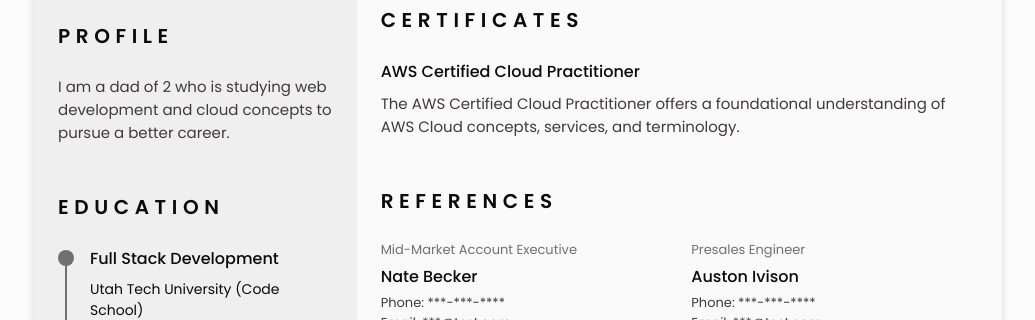
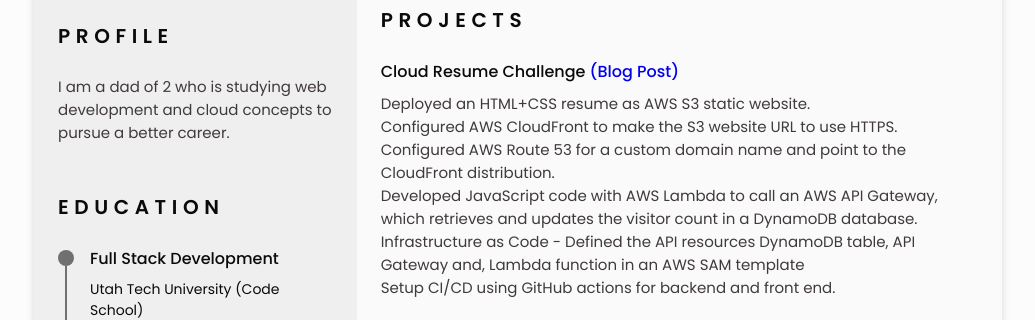
Before and after one commit to derekdursteler1/cloudresumechallengefrontend, a plain HTML site: page index.html in a window 1280 px wide. Shown: the part 616-936 px from the top of the page, without its empty margins (122-1157 px from the left). Drawn offline with nearby package versions, Linux system fonts and the light colour scheme; no server answers.

Commit message:
Added project and blog post

```diff
--- a/index.html
+++ b/index.html
@@ -248,6 +248,28 @@
 
                 <!-- Certificates -->
                 <section class="certificate section" id="certificates">
+                    <h2 class="section-title">Projects</h2>
+
+                    <div class="certificate__container bd-grid">
+                        <div class="certificate__content">
+                            <h3 class="certificate__title">Cloud Resume Challenge<a href="https://dev.to/derekdursteler1/my-journey-doing-the-cloud-resume-challenge-54kh" target="_blank"> (Blog Post)</a></h3>
+                            <p class="certificate__description">
+                                <ul>
+                                    <li>Deployed an HTML+CSS resume as AWS S3 static website.</li>
+                                    <li>Configured AWS CloudFront to make the S3 website URL to use HTTPS.</li>
+                                    <li>Configured AWS Route 53 for a custom domain name and point to the CloudFront distribution.</li>
+                                    <li>Developed JavaScript code with AWS Lambda to call an AWS API Gateway, which retrieves and updates the visitor count in a DynamoDB database.</li>
+                                    <li>Infrastructure as Code - Defined the API resources DynamoDB table, API Gateway and, Lambda function in an AWS SAM template</li>
+                                    <li>Setup CI/CD using GitHub actions for backend and front end.</li>
+                                </ul>
+                            </p>
+                        </div>
+                    </div>
+                </section>
+                <!-- End Certificates -->
+
+                <!-- Certificates -->
+                <section class="certificate section" id="certificates">
                     <h2 class="section-title">Certificates</h2>
 
                     <div class="certificate__container bd-grid">
```
